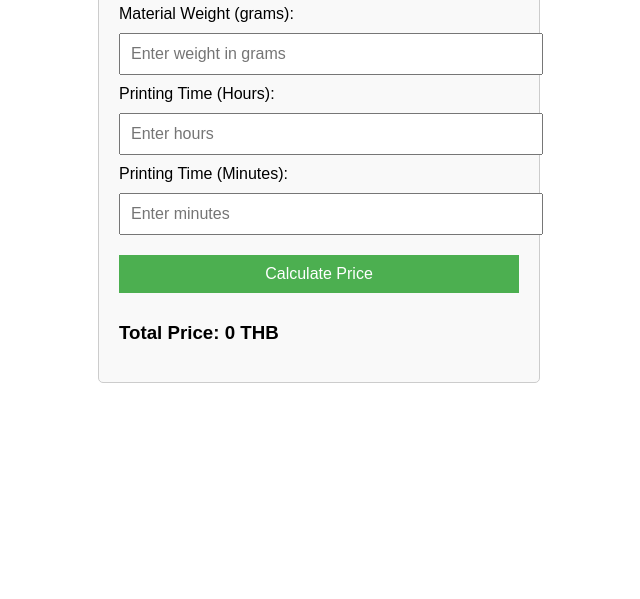
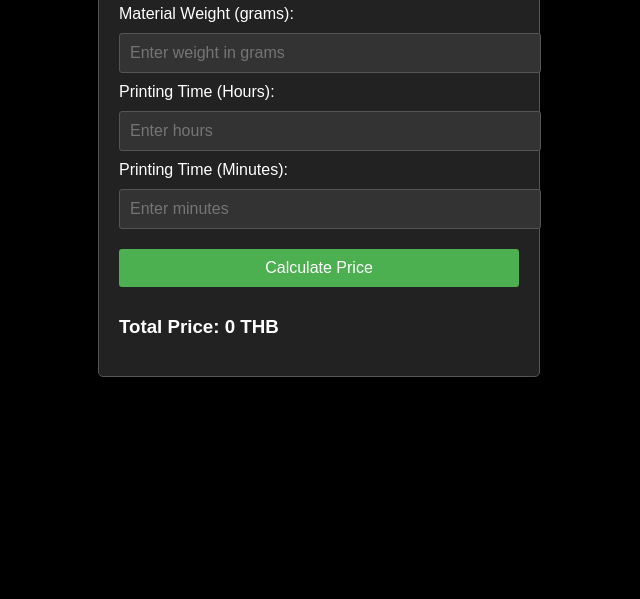
Before and after one commit to DesaiiStudio/Desaii-printing-service, a plain HTML site: page index.html in a window 1280 px wide. Shown: the part 201-800 px from the top of the page, without its empty margins (321-961 px from the left). Drawn offline with Linux system fonts and the light colour scheme.

Commit message:
Update index.html

```diff
--- a/index.html
+++ b/index.html
@@ -8,14 +8,16 @@
     body {
       font-family: Arial, sans-serif;
       padding: 20px;
+      background-color: black; /* Change background color to black */
+      color: white; /* Ensure text is visible on black background */
     }
     .container {
       max-width: 400px;
       margin: auto;
       padding: 20px;
-      border: 1px solid #ccc;
+      border: 1px solid #555; /* Dark border for subtle contrast */
       border-radius: 5px;
-      background-color: #f9f9f9;
+      background-color: #222; /* Dark gray container background */
     }
     .header {
       text-align: center;
@@ -28,6 +30,7 @@
     .header h1 {
       font-size: 20px;
       margin: 10px 0 0;
+      color: white; /* White header text */
     }
     input, button {
       width: 100%;
@@ -35,10 +38,24 @@
       padding: 10px;
       font-size: 16px;
     }
+    input {
+      background-color: #333; /* Dark gray input fields */
+      color: white; /* White text in input fields */
+      border: 1px solid #555; /* Border for inputs */
+      border-radius: 3px;
+    }
     button {
-      background-color: #4CAF50;
+      background-color: #4CAF50; /* Green button */
       color: white;
       border: none;
+      border-radius: 3px;
+      cursor: pointer;
+    }
+    button:hover {
+      background-color: #45a049; /* Slightly lighter green on hover */
+    }
+    h3 {
+      color: white; /* Ensure results are readable */
     }
   </style>
 </head>
```
